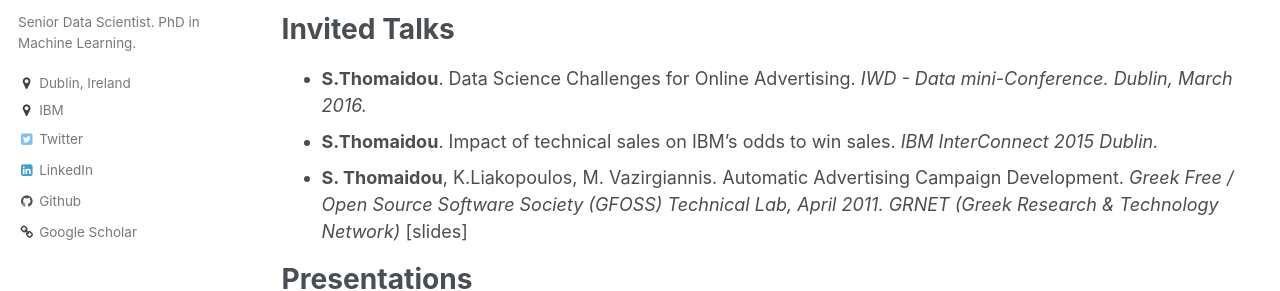
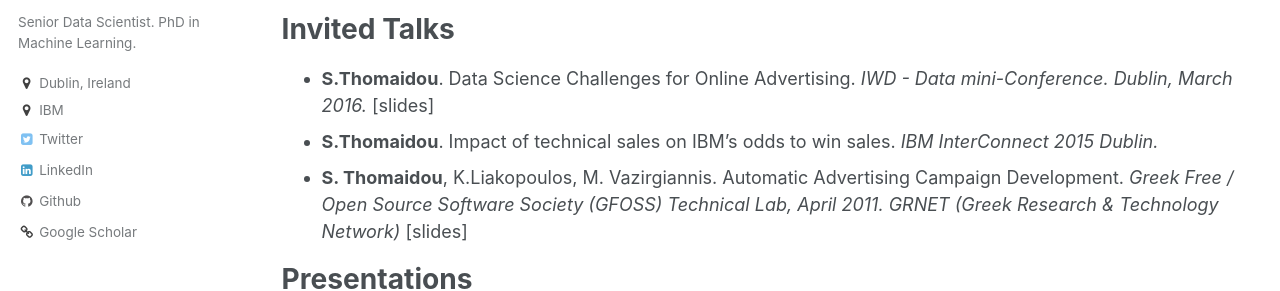
Before and after one commit to matinathomaidou/matinathomaidou.github.io, a Jekyll site: the page built from _pages/research.md, in a window 1280 px wide and 900 px high, scrolled down 824 px. Shown: the part 165-456 px from the top of the window. Built offline with Jekyll 4.4.1, drawn with Linux system fonts in a browser that asks for light colours.

Commit message:
slides for iwd 2016
slides for iwd 2016

```diff
--- a/_pages/research.md
+++ b/_pages/research.md
@@ -41,6 +41,7 @@ Ph.D. Thesis
 Invited Talks
 ======
 * <b>S.Thomaidou</b>. Data Science Challenges for Online Advertising. <i>IWD - Data mini-Conference. Dublin, March 2016.</i>
+[[slides]](https://matinathomaidou.github.io/files/Data Science Challenges for Online Advertising_v1.pdf)
 * <b>S.Thomaidou</b>. Impact of technical sales on IBM's odds to win sales. <i>IBM InterConnect 2015 Dublin.</i>
 * <b>S. Thomaidou</b>, K.Liakopoulos, M. Vazirgiannis. Automatic Advertising Campaign Development. <i>Greek Free / Open Source Software Society (GFOSS) Technical Lab, April 2011. GRNET (Greek Research & Technology Network)</i>
 [[slides]](https://matinathomaidou.github.io/files/opa-auto_advertizing_campain_dev.pdf)
```
Also changed, not shown: 1 other file.
